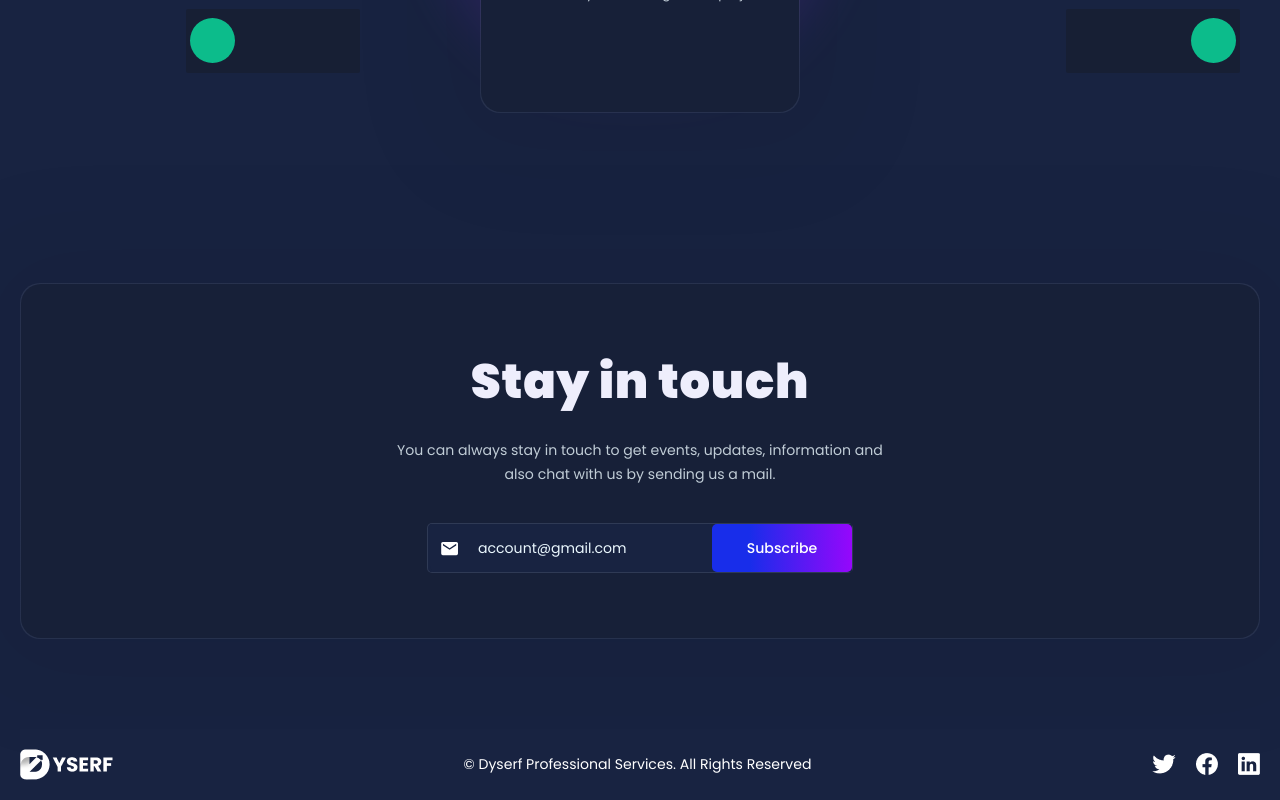
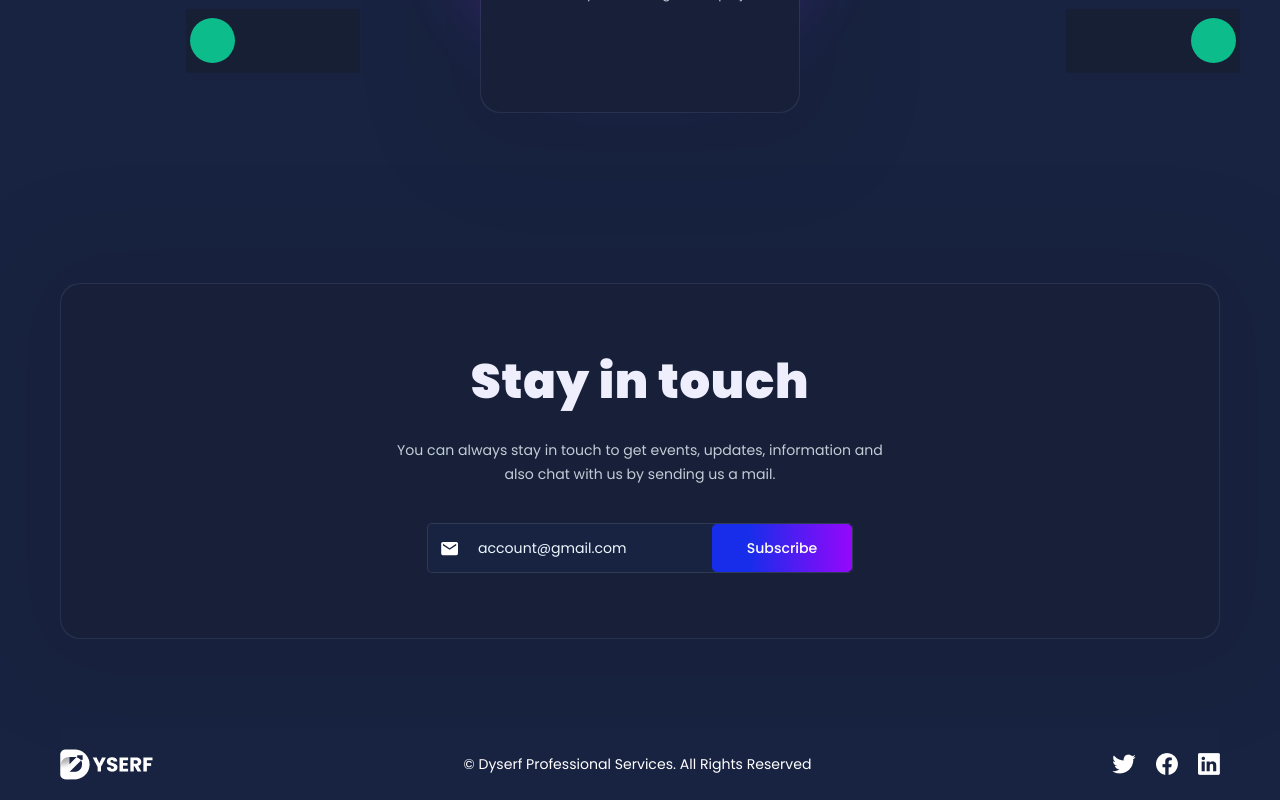
Before and after one commit to DGreegman/dyserf, a Next.js app: page / in a window 1280 px wide. Shown: the part 5219-6019 px from the top of the page. Built offline with nearby package versions, Linux system fonts and the light colour scheme.

Commit message:
Contact form fix

```diff
--- a/components/FooterComp/Footer.tsx
+++ b/components/FooterComp/Footer.tsx
@@ -1,4 +1,5 @@
 import { SectionContainer } from '../../layout';
+import { globalStyles } from '../../styles';
 import FooterItem from './FooterItem';
 import StayInTouch from './StayInTouch';
 
@@ -8,7 +9,7 @@ interface Props {
 
 const Footer = ({ showStay }: Props) => {
   return (
-    <SectionContainer gap='90px'>
+    <SectionContainer gap='90px' px={globalStyles.px}>
       {showStay && <StayInTouch />}
       <FooterItem />
     </SectionContainer>
--- a/components/Shared/ContactForm.tsx
+++ b/components/Shared/ContactForm.tsx
@@ -15,7 +15,9 @@ const ContactForm = () => {
       <Stack
         as='form'
         gap={2}
-        w='880px'
+        px={globalStyles.px}
+        w={{ base: globalStyles.width, xl: '880px' }}
+        pt='30px'
         pb='30px'
         onSubmit={(e) => {
           e.preventDefault();
```
